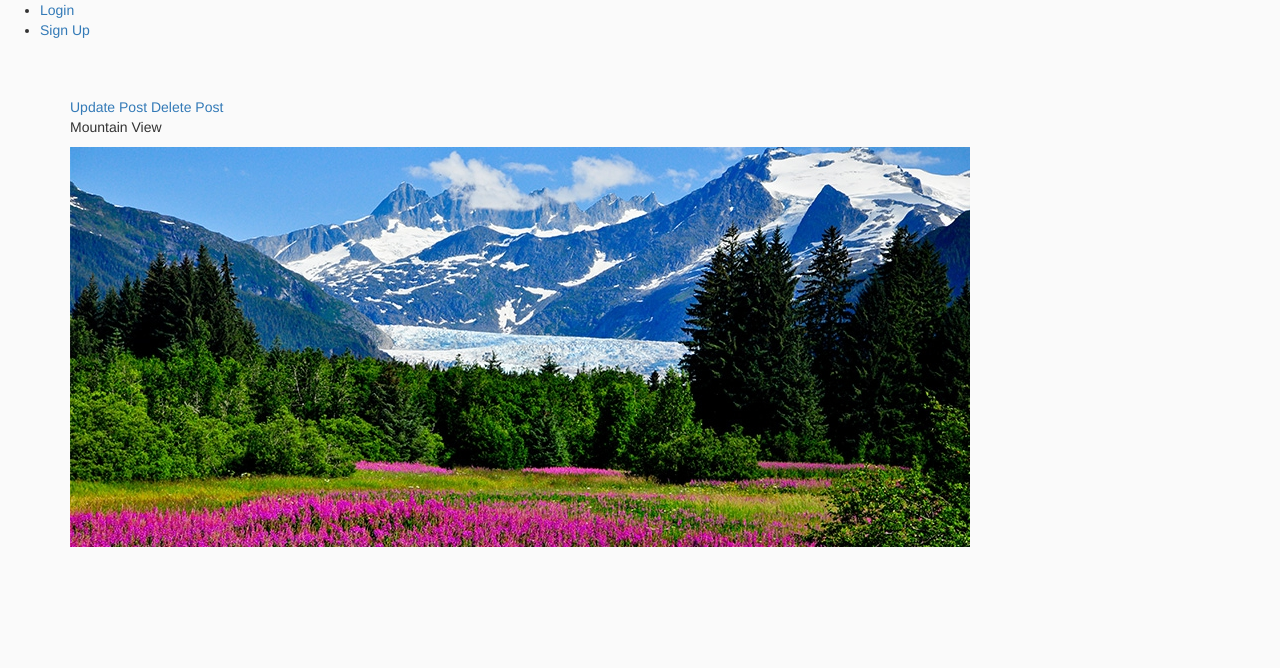
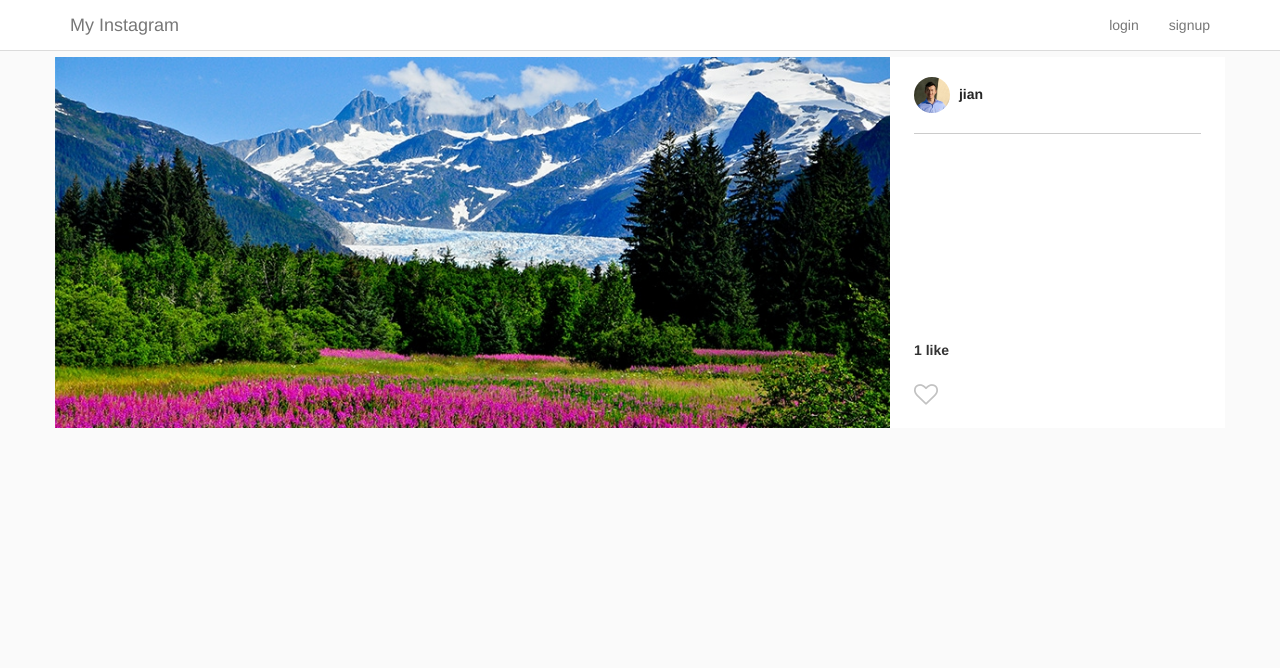
Before and after one commit to JIMLYY/My_Instagram, a Django app: page /ins/post/2/ in a window 1280 px wide. Shown: the top 668 px of the page. Before the commit the page ends 547 px from the top, so only its background shows below. Run offline with Django 3.2, Linux system fonts and the light colour scheme; data comes from the database, SQL or seed files in the repository; both versions use the stored data as it was after the commit; some libraries are stand-ins or nearby versions.

Commit message:
Feat: add navbar to header
add navbar to header and prettify the post_detail.html

```diff
--- a/templates/header.html
+++ b/templates/header.html
@@ -1,17 +1,30 @@
-<ul>
+<div class="navbar navbar-default navbar-fixed-top" id="main-nav">
+        <div class="container desktop">
+            <div class="navbar-header">
+                <a href="{% url 'posts' %}" class="navbar-brand">My Instagram</a>
+            </div>
+
+            <div id="navbar-main">
+                <ul class="nav navbar-nav navbar-right">
                     {% if request.user.is_authenticated %}
                         <li>
-                Hi, {{request.user.username}}
+                          <a href="{% url 'posts' %}">
+                            <i class="fa fa-home" aria-hidden="true"></i>
+                          </a>
+                        </li>
+                        <li><a href="{% url 'helloworld' %}"><i class="fa fa-search" aria-hidden="true"></i></a></li>
+                        <li><a href="{% url 'make_post' %}"><i class="fa fa-plus" aria-hidden="true"></i></a></li>
+                        <li><a href="{% url 'helloworld' %}"><i class="fa fa-user" aria-hidden="true"></i></a></li>
+                        <li><a href="{% url 'logout' %}"><i class="fa fa-sign-out" aria-hidden="true"></i></a></li>
+                    {% else %}
+                        <li>
+                            <a href="{% url 'login' %}">login</a>
                         </li>
                         <li>
-                <a href ="{% url 'logout' %}"> Logout </a>
-            </li>
-        {% else %}
-            <li>
-                <a href ="{% url 'login' %}"> Login </a>
-            </li>
-            <li>
-                    <a href ="{% url 'signup' %}"> Sign Up </a>
+                            <a href="{% url 'signup' %}">signup</a>
                         </li>
                     {% endif %}
                 </ul>
+            </div>
+        </div>
+    </div>
--- a/templates/post_detail.html
+++ b/templates/post_detail.html
@@ -1,13 +1,35 @@
 {% extends "base.html" %}
-
 
 {% block content %}
 
-<div>
-        <a href="{% url 'post_update' object.id %}"> Update Post</a>
-        <a href="{% url 'post_delete' object.id %}"> Delete Post</a>
+<div class="row single-post">
+    <div class="single-post-card view-update {{ object.pk }}">
+        <div class="header">
+            <a href="{% url 'helloworld' %}">
+                {% if object.author.profile_pic %}
+                    <img class="picture-circle--medium" src="/{{object.author.profile_pic}}">
+                {% endif %}
+                {{ object.author.username }}
+            </a>
+        </div>
+
+        <div class="image__wrapper">
+            <img class="card__main-image" src="/{{object.image}}" width='1000', height='1000'>
+        </div>
+
+        <div class="comments-portion">
+            <div class="likes-timestamp-row">
+                <div class="likes">
+                    {% if object.get_like_count %}
+                        {{ object.get_like_count }} like{% if object.get_like_count > 1 %}s{% endif %}
+                    {% endif %}
+                </div>
+            </div>
+            <section class="input-row">
+                <i class="fa fa-heart-o submit-like" aria-hidden="true"></i>
+            </section>
+        </div>
+    </div>
 </div>
 
-<p> {{ object.title }} </p>
-<img src="/{{object.image}}">
 {% endblock content %}
```
Also changed, not shown: db.sqlite3. Lines whose indentation alone changed are shown as unchanged.
